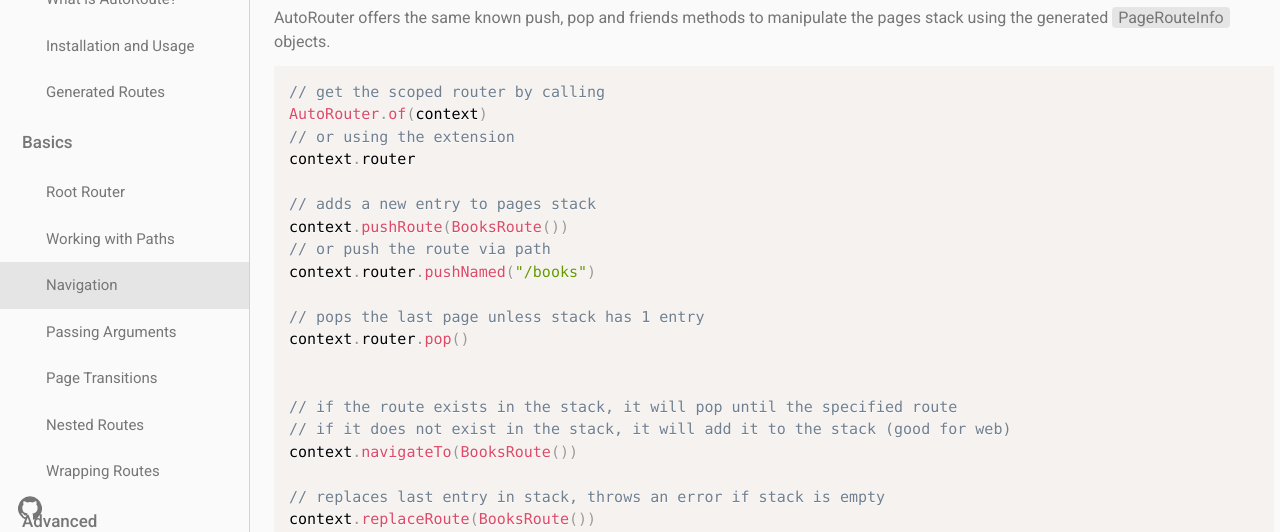
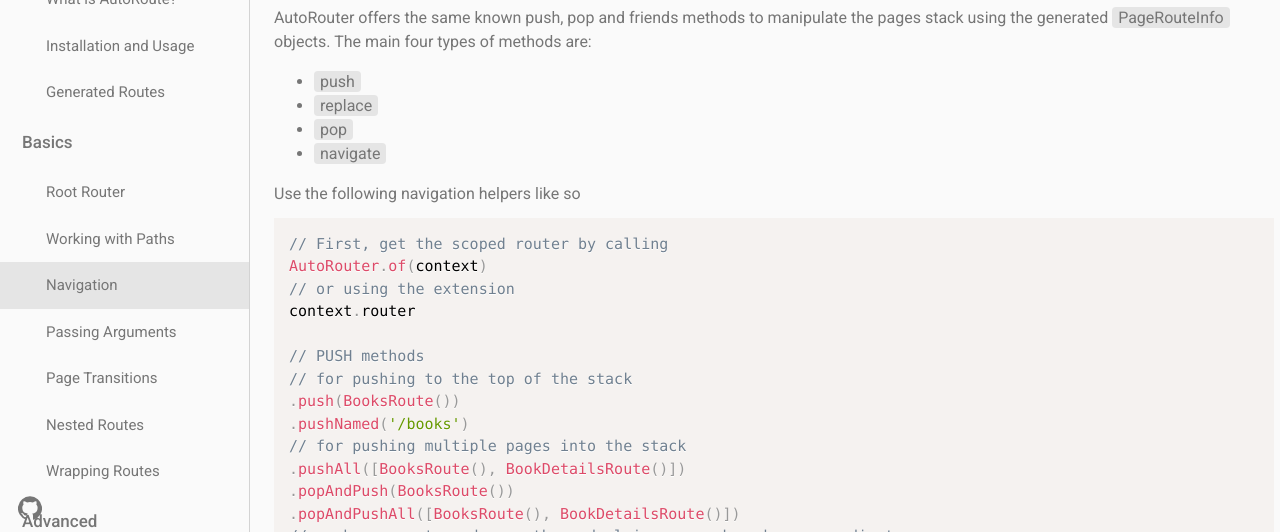
Before and after one commit to theweiweiway/auto_route_docs, a Next.js app: page /basics/navigation in a window 1280 px wide. Shown: the part 268-800 px from the top of the page. Built offline with nearby package versions, Linux system fonts and the light colour scheme; a small style sheet from the web is missing.

Commit message:
navigation

```diff
--- a/pages/basics/navigation.tsx
+++ b/pages/basics/navigation.tsx
@@ -17,28 +17,74 @@ export default function RootRouter() {
         <p />
         AutoRouter offers the same known push, pop and friends methods to
         manipulate the pages stack using the generated
-        <InlineCode>PageRouteInfo</InlineCode> objects.
+        <InlineCode>PageRouteInfo</InlineCode> objects. The main four types of
+        methods are:
+        <ul>
+          <li>
+            <InlineCode>push</InlineCode>{" "}
+          </li>
+
+          <li>
+            <InlineCode>replace</InlineCode>
+          </li>
+          <li>
+            <InlineCode>pop</InlineCode>
+          </li>
+          <li>
+            <InlineCode>navigate</InlineCode>{" "}
+          </li>
+        </ul>
+        Use the following navigation helpers like so
         <CodeBlock
-          codeString={`// get the scoped router by calling
+          codeString={`// First, get the scoped router by calling
 AutoRouter.of(context)
 // or using the extension
 context.router
 
-// adds a new entry to pages stack
-context.pushRoute(BooksRoute())
-// or push the route via path
-context.router.pushNamed("/books")
+// PUSH methods
+// for pushing to the top of the stack
+.push(BooksRoute())
+.pushNamed('/books')
+// for pushing multiple pages into the stack
+.pushAll([BooksRoute(), BookDetailsRoute()])
+.popAndPush(BooksRoute())
+.popAndPushAll([BooksRoute(), BookDetailsRoute()])
+// pushes a route and pops the underlying pages based on a predicate
+.pushAndPopUntil(BooksRoute(), (route) {return shouldPop(route);})
 
-// pops the last page unless stack has 1 entry
-context.router.pop()
+// REPLACE methods
+// for replacing the last page in the stack (throws an error if the stack is empty)
+.replace(BooksRoute())
+.replaceNamed('/books')
+// for replacing multiple pages into the stack
+.replaceAll([BooksRoute(), BookDetailsRoute()])
 
+// POP methods
+// for popping last page of the current stack (unless the stack only has one entry)
+.pop()
+.popAndPush(BooksRoute())
+.popAndPushAll([BooksRoute(), BookDetailsRoute()])
+// pops until a specific page based on a predicate
+.popUntil((route) {return shouldPop(route);})
+.popUntilRoot()
+.popUntilRouteWithName('/books')
 
-// if the route exists in the stack, it will pop until the specified route
-// if it does not exist in the stack, it will add it to the stack (good for web)
-context.navigateTo(BooksRoute())
-
-// replaces last entry in stack, throws an error if stack is empty
-context.replaceRoute(BooksRoute())`}
+// NAVIGATE methods
+// if the route already exists in the stack, it will pop until the
+// specified route. Otherwise, if the route doesn't exist in the stack,
+// then add it to the stack
+// The navigate method is especially good for web apps
+.navigate(BooksRoute())
+.navigateNamed('/books')
+.navigateAll([BooksRoute(), BookDetailsRoute()])`}
+        />
+        Want to have more streamlined code? Use the built-in{" "}
+        <b>context extension methods</b>
+        <CodeBlock
+          codeString={`context.pushRoute(BooksRoute())
+context.replaceRoute(BooksRoute())
+context.popRoute()
+context.navigateTo(BooksRoute())`}
         />
       </PageSection>
       <PageFooter
--- a/pages/basics/working_with_paths.tsx
+++ b/pages/basics/working_with_paths.tsx
@@ -66,7 +66,7 @@ context.route.queryParams`}
         <CodeBlock
           codeString={`<AutoRoute> [
     RedirectRoute(path: '/', redirectTo: '/books'),
-    AutoRoute(path: '/books', page: BookListPage),
+    AutoRoute(path: '/books', page: BooksPage),
 ]`}
         />
         <b>Note</b>: <InlineCode>RedirectRoute</InlineCode>s are fully matched.
```
